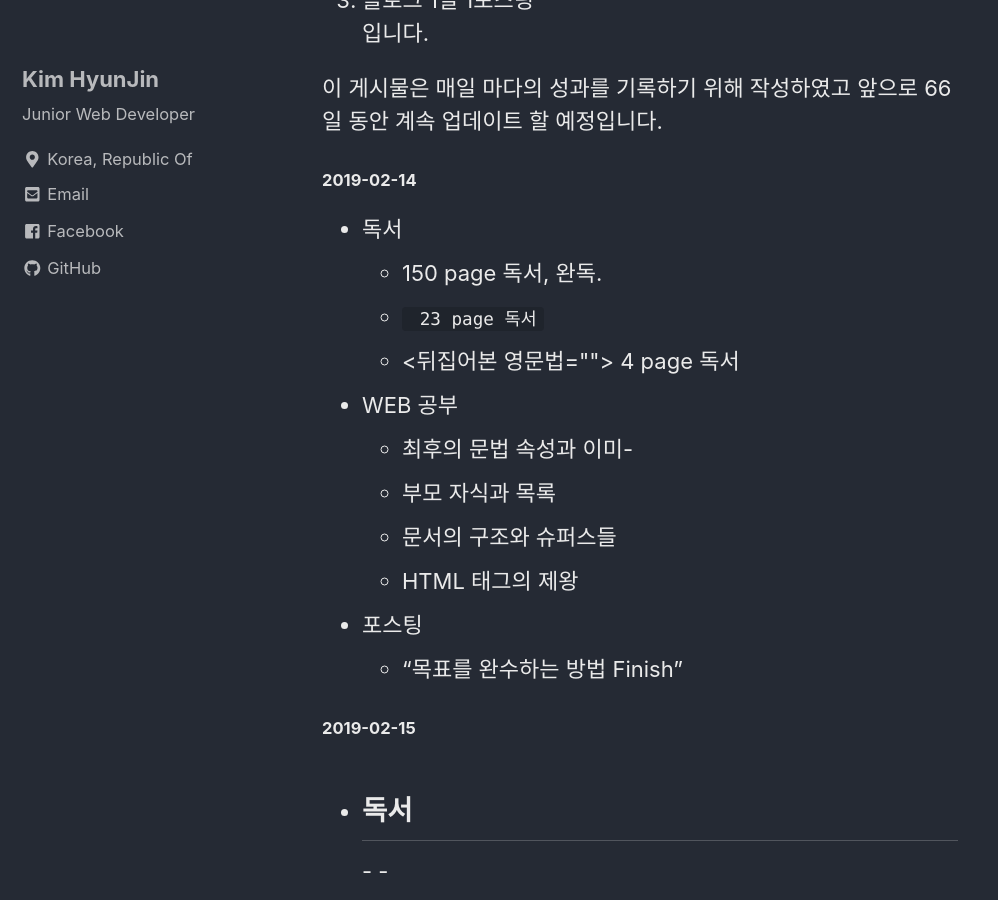
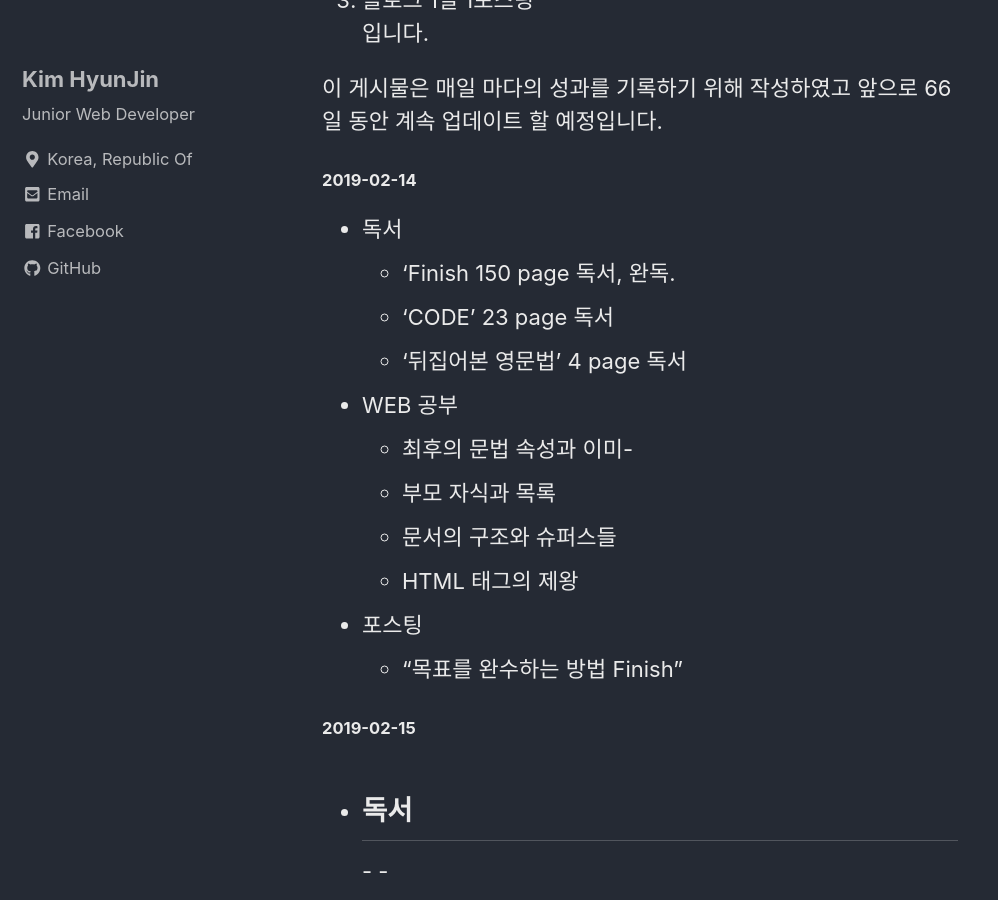
Before and after one commit to DeveloperKHJ/DeveloperKHJ.github.io, a Jekyll site: the page built from _posts/2019-02-15-66challenge.md, in a window 1280 px wide and 900 px high, scrolled down 1095 px. Shown: the whole window, without its empty margins (0-998 px from the left). Built offline with Jekyll 4.4.1, drawn with Linux system fonts in a browser that asks for light colours; cached includes are drawn as plain includes; nearby versions of some CDN libraries.

Commit message:
<책 제목> -> '책 제목' fix

```diff
--- a/_posts/2019-02-15-66challenge.md
+++ b/_posts/2019-02-15-66challenge.md
@@ -23,9 +23,9 @@ categories: Programming Learning Web
 
 #### 2019-02-14
   - 독서
-    - <Finish> 150 page 독서, 완독.
-    - <CODE> 23 page 독서
-    - <뒤집어본 영문법> 4 page 독서
+    - 'Finish 150 page 독서, 완독.
+    - 'CODE' 23 page 독서
+    - '뒤집어본 영문법' 4 page 독서
 
 
   - WEB 공부
```
